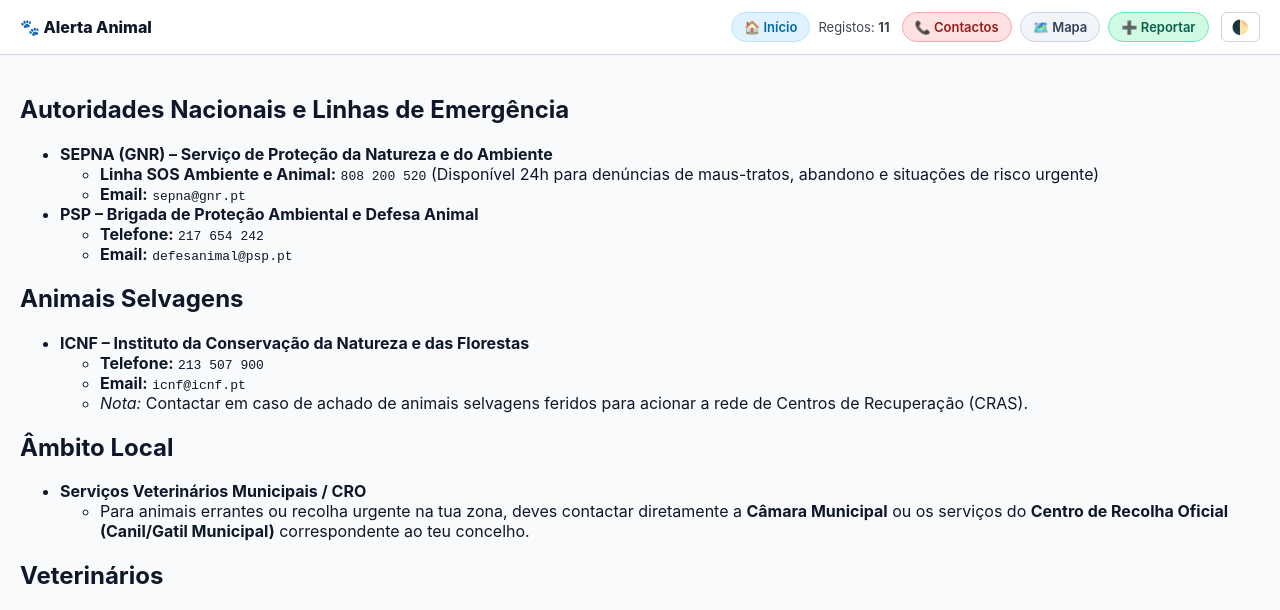
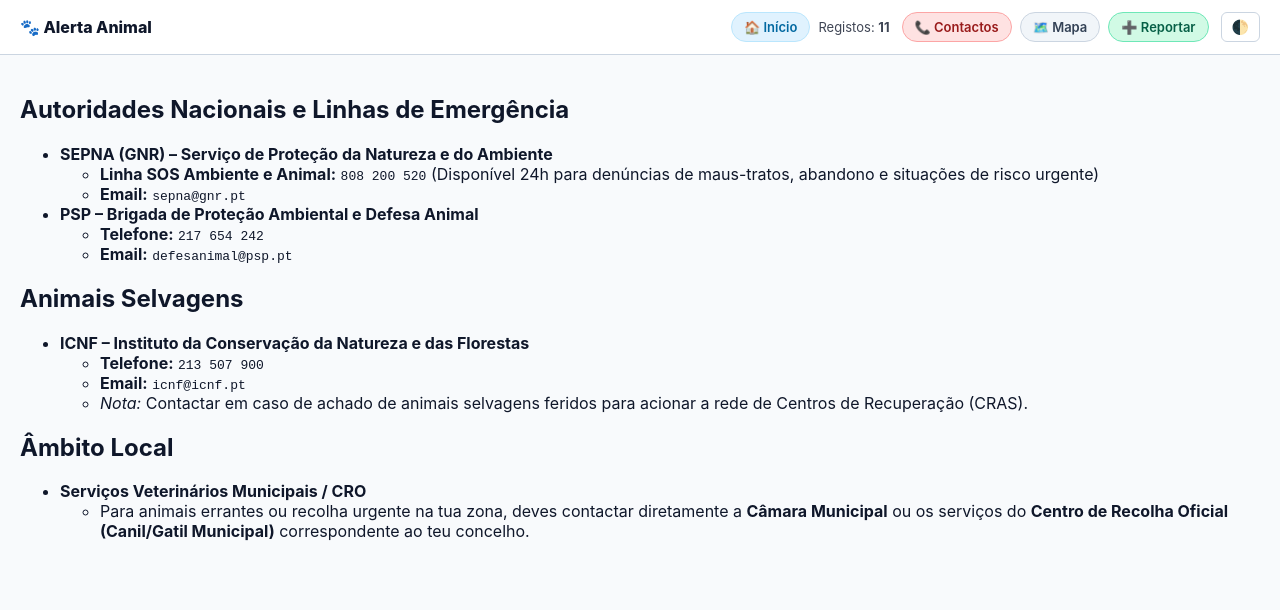
Before and after one commit to ajudaanimal/alerta, a Jekyll site: the page built from contactos_emergencia.md, in a window 1280 px wide. Shown: the top 610 px of the page. Built offline with Jekyll 4.4.1, drawn with Linux system fonts in a browser that asks for light colours; grey boxes are pictures that could not be loaded.

Commit message:
Update contactos_emergencia.md

```diff
--- a/contactos_emergencia.md
+++ b/contactos_emergencia.md
@@ -25,7 +25,3 @@
 
 * **Serviços Veterinários Municipais / CRO**
   * Para animais errantes ou recolha urgente na tua zona, deves contactar diretamente a **Câmara Municipal** ou os serviços do **Centro de Recolha Oficial (Canil/Gatil Municipal)** correspondente ao teu concelho.
-
-## Veterinários
-
-<iframe style="width: 100%; height: 500px; border: 0;" allowfullscreen allow="geolocation" src="//umap.openstreetmap.fr/en/map/veterinarios-em-portugal_1453528?scaleControl=false&miniMapControl=false&scrollWheelZoom=false&zoomControl=true&editMode=disabled&moreControl=true&searchControl=null&tilelayersControl=null&embedControl=null&datalayersControl=true&onLoadPanel=none&captionBar=false&captionMenus=true"></iframe><p><a href="//umap.openstreetmap.fr/en/map/veterinarios-em-portugal_1453528?scaleControl=false&miniMapControl=false&scrollWheelZoom=true&zoomControl=true&editMode=disabled&moreControl=true&searchControl=null&tilelayersControl=null&embedControl=null&datalayersControl=true&onLoadPanel=none&captionBar=false&captionMenus=true">See full screen</a></p>
```
